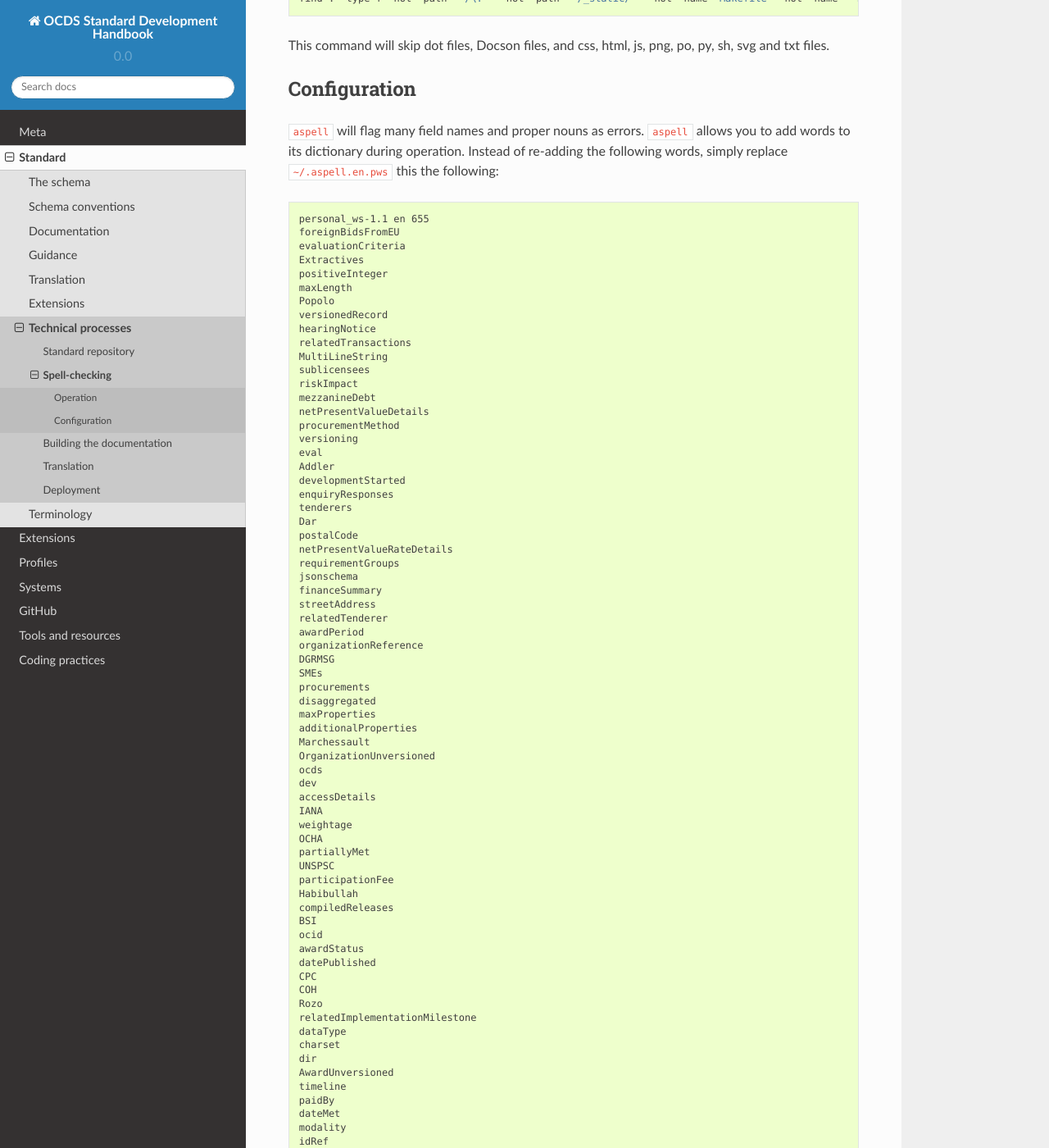
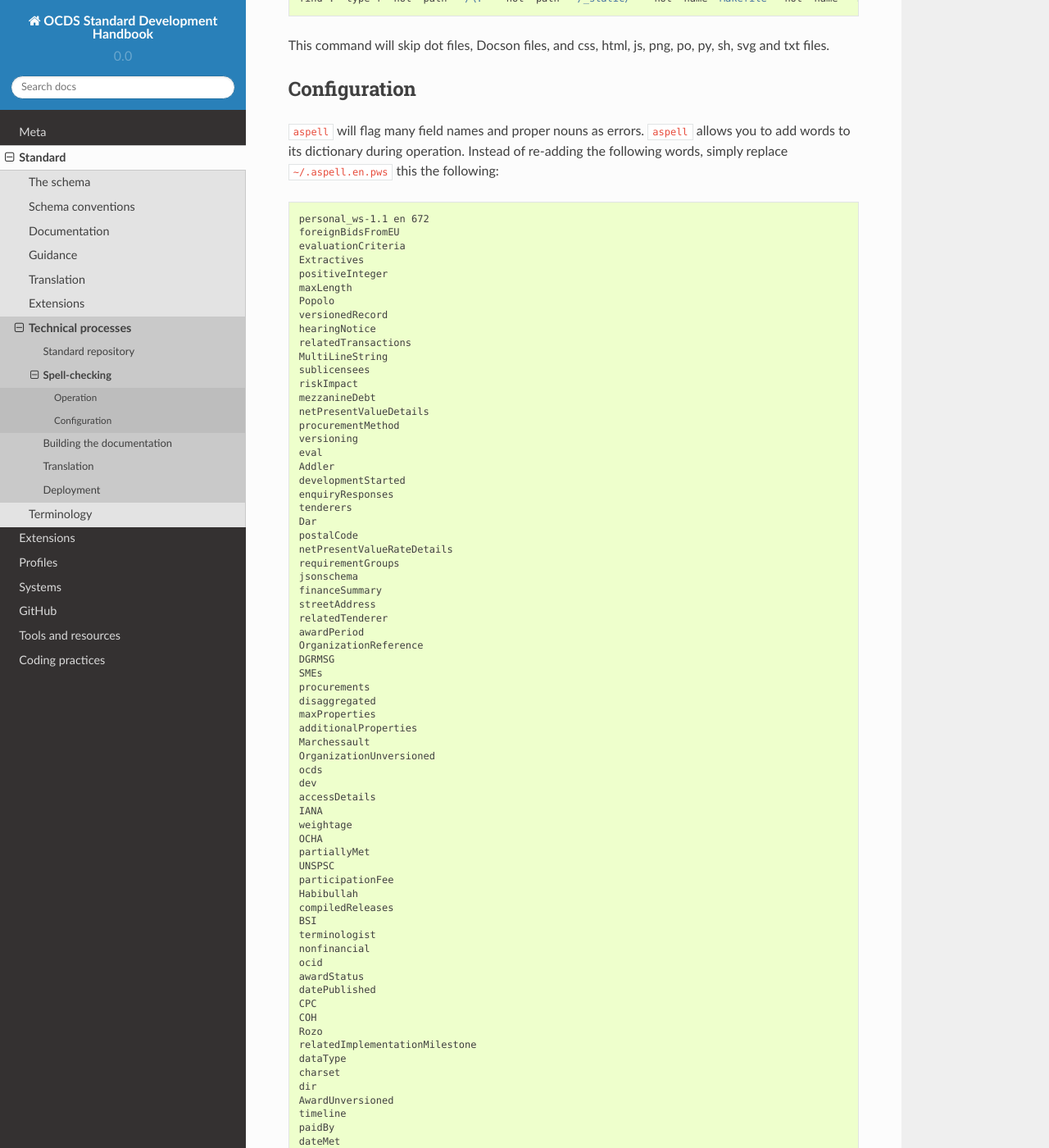
Before and after one commit to open-contracting/standard-development-handbook, a Sphinx documentation site: the page built from docs/standard/technical/spellcheck.md, in a window 1280 px wide and 1400 px high, scrolled down 288 px. Shown: the whole window at 82% size. Built offline with Sphinx 7.4.7 and the Read the Docs theme 2.0.0, drawn with Linux system fonts in a browser that asks for light colours; some of the changed text lies outside the part shown.

````diff
--- a/docs/standard/technical/spellcheck.md
+++ b/docs/standard/technical/spellcheck.md
@@ -15,7 +15,7 @@ This command will skip dot files, Docson files, and css, html, js, png, po, py,
 `aspell` will flag many field names and proper nouns as errors. `aspell` allows you to add words to its dictionary during operation. Instead of re-adding the following words, simply replace `~/.aspell.en.pws` this the following:
 
 ```text
-personal_ws-1.1 en 655
+personal_ws-1.1 en 672
 foreignBidsFromEU
 evaluationCriteria
 Extractives
@@ -46,7 +46,7 @@ financeSummary
 streetAddress
 relatedTenderer
 awardPeriod
-organizationReference
+OrganizationReference
 DGRMSG
 SMEs
 procurements
@@ -335,7 +344,7 @@ procurementPlan
 participationFees
 startDate
 RDF
-PNG
+png
 Domínguez
 neighboring
 contactPoint
````
Also changed, not shown: other parts of docs/standard/technical/spellcheck.md (+17 -1 lines), docs/standard/technical/deployment.md (+1 -0 lines).
